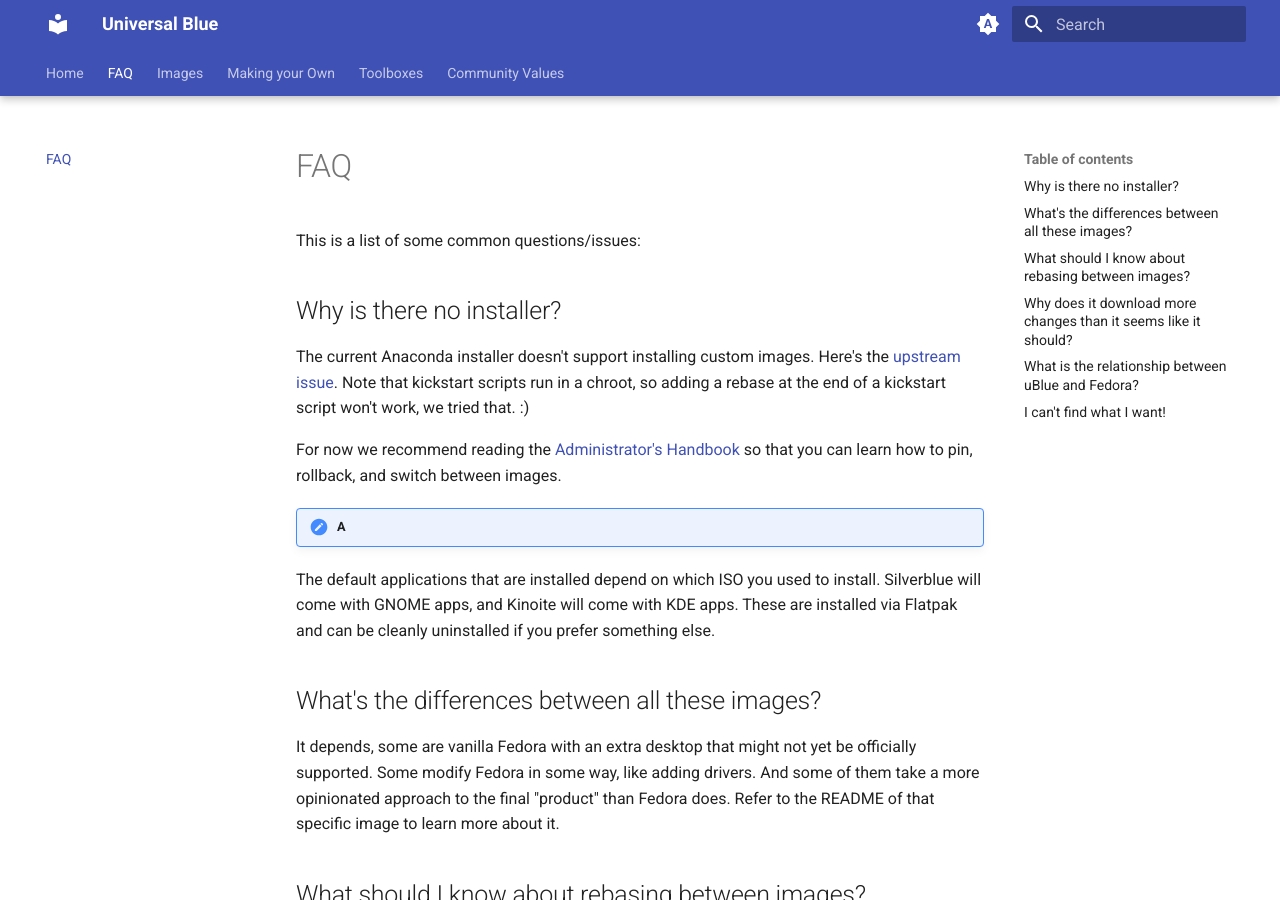
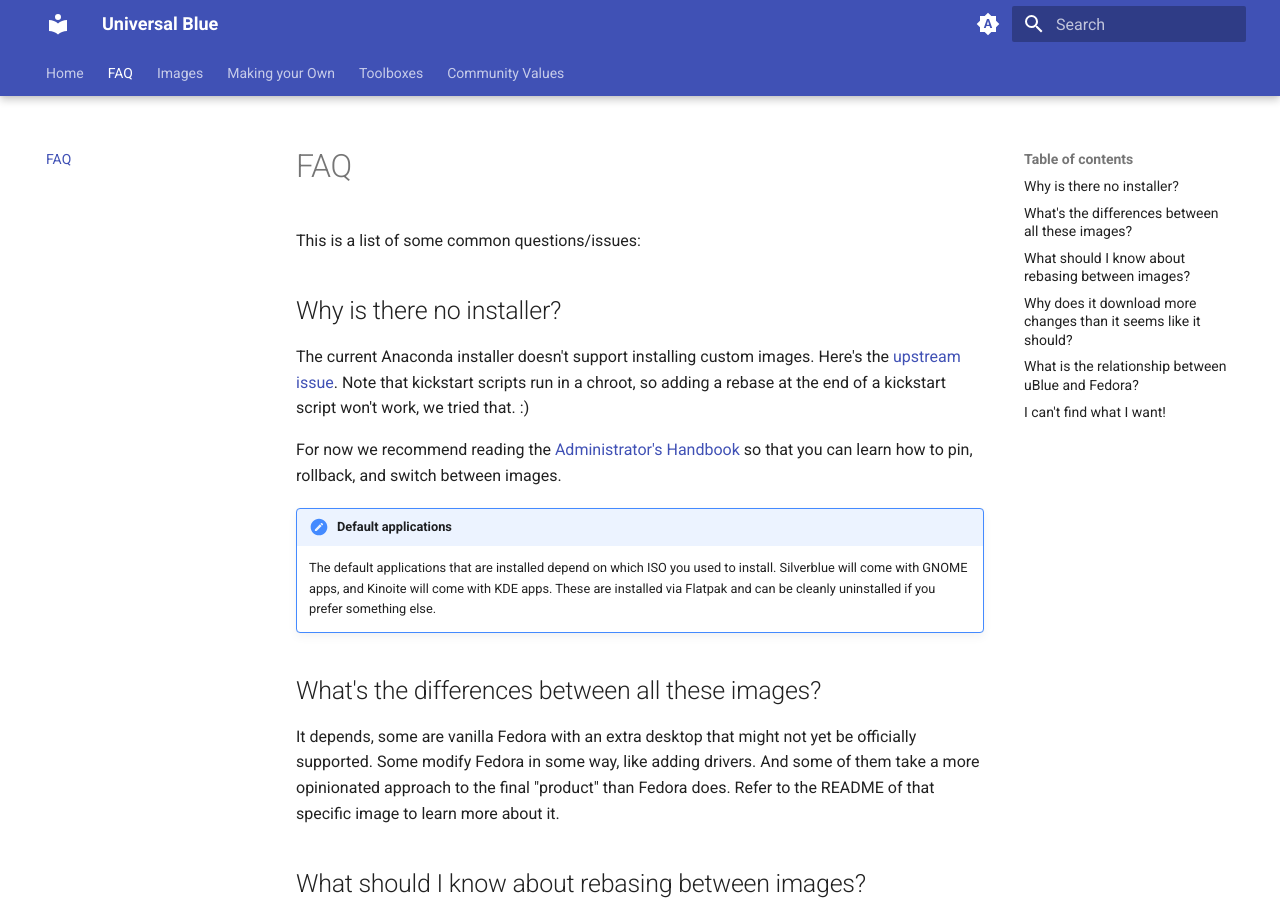
Before and after one commit to ublue-os/website, an MkDocs documentation site: the page built from docs/faq.md, in a window 1280 px wide and 900 px high. Built offline with MkDocs 1.6.1 and Material for MkDocs 9.7.7, drawn with Linux system fonts in a browser that asks for light colours; part of the change alters nothing that is shown.

Commit message:
fix: fix faq callout, again

```diff
--- a/docs/faq.md
+++ b/docs/faq.md
@@ -8,9 +8,9 @@ The current Anaconda installer doesn't support installing custom images. Here's
 
 For now we recommend reading the [Administrator's Handbook](https://coreos.github.io/rpm-ostree/administrator-handbook/) so that you can learn how to pin, rollback, and switch between images.
 
-!!! A note on default applications
+!!! note "Default applications"
 
-The default applications that are installed depend on which ISO you used to install. Silverblue will come with GNOME apps, and Kinoite will come with KDE apps. These are installed via Flatpak and can be cleanly uninstalled if you prefer something else.
+    The default applications that are installed depend on which ISO you used to install. Silverblue will come with GNOME apps, and Kinoite will come with KDE apps. These are installed via Flatpak and can be cleanly uninstalled if you prefer something else.
 
 ## What's the differences between all these images?
 
```
